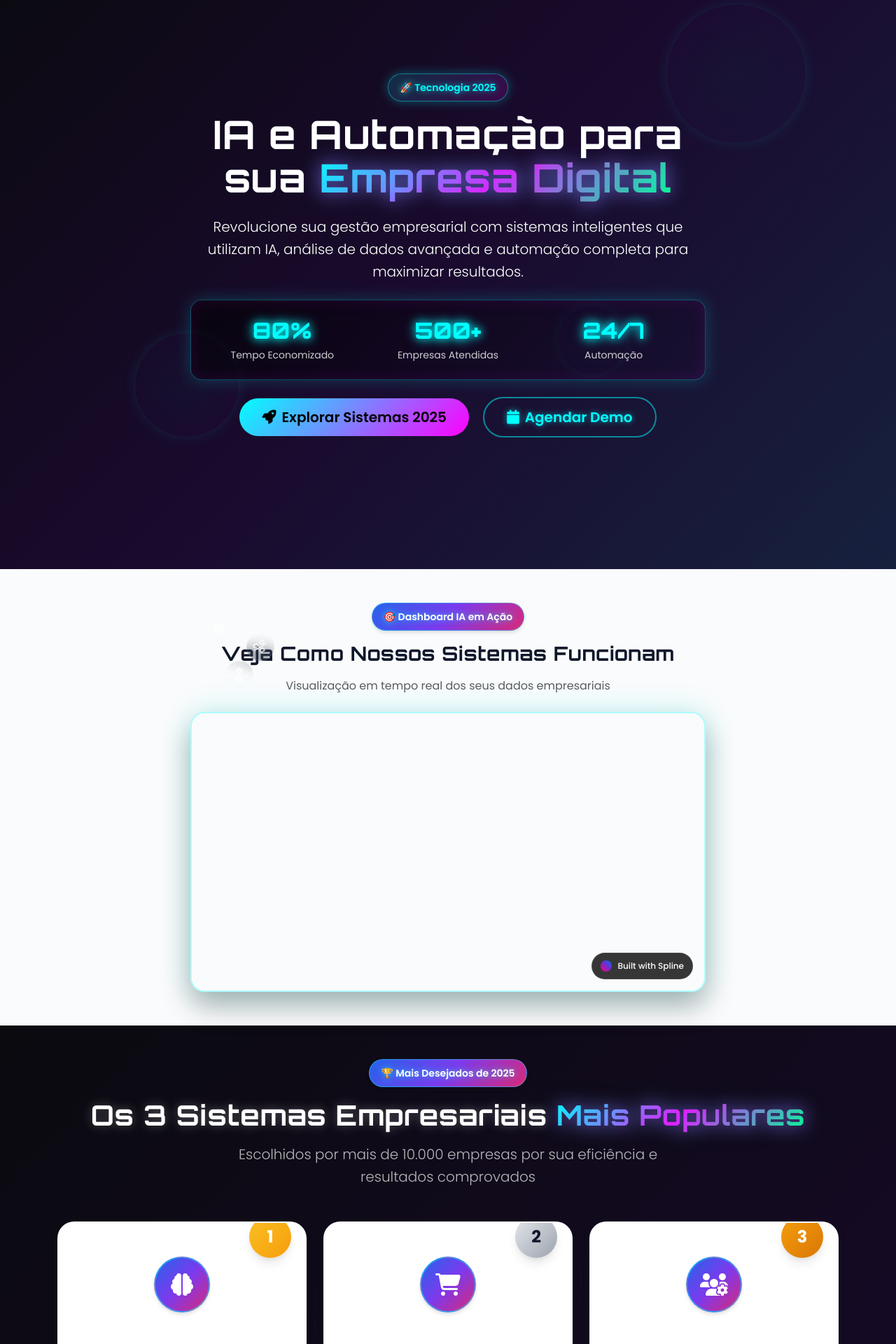
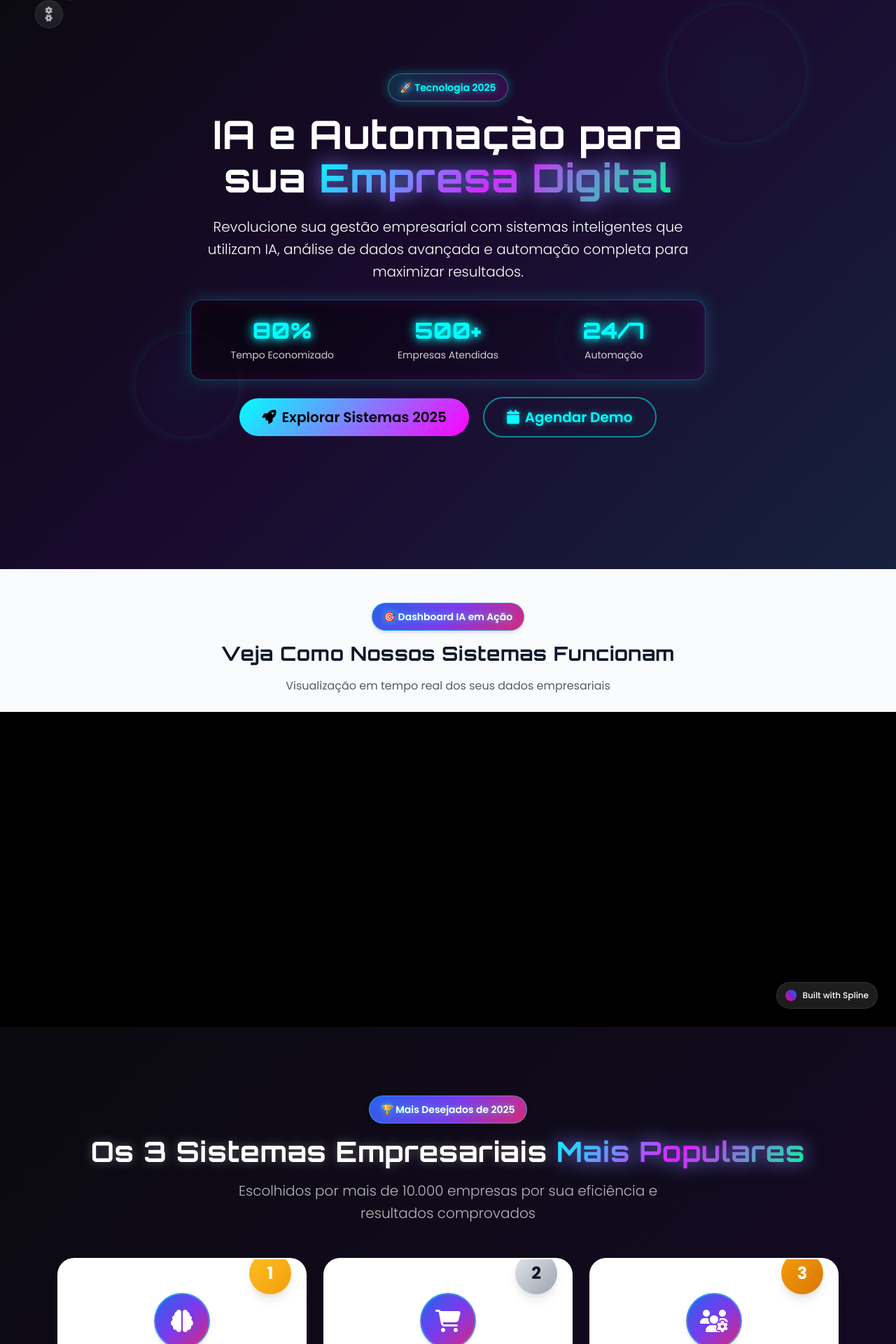
Before and after one commit to lsfrenzel/GLSystemsSite, a Flask app: page / in a window 1280 px wide. Shown: the part 83-2003 px from the top of the page at 70% size. Run offline with Flask 3, Linux system fonts and the light colour scheme; some libraries are stand-ins or nearby versions.

Commit message:
Update visualization to fit full width with a black frame
Refactor Spline viewer to use `.spline-fullwidth-container` and `.spline-black-frame` CSS classes for a full-width display with a 5px black border.

Replit-Commit-Author: Agent
Replit-Commit-Session-Id: 71e2849f-657f-44bc-a6e3-e48468e3d762
Replit-Commit-Checkpoint-Type: full_checkpoint
Replit-Commit-Screenshot-Url: https://storage.googleapis.com/screenshot-production-us-central1/3a3d4ef1-1b04-4954-bb84-1f56ddb1f6e8/71e2849f-657f-44bc-a6e3-e48468e3d762/9aaBj6p

```diff
--- a/static/css/style.css
+++ b/static/css/style.css
@@ -918,29 +918,40 @@ h1, h2, h3, h4, h5, h6 {
     font-size: 1.2rem;
 }
 
-/* Spline Demo Container */
-.spline-demo-container {
+/* Full Width Spline Container */
+.spline-fullwidth-container {
+    width: 100vw;
+    margin: 0;
+    margin-left: calc(-50vw + 50%);
+    position: relative;
+    z-index: 2;
+    margin-bottom: -50px;
+}
+
+/* Black Frame with 5px margin */
+.spline-black-frame {
     position: relative;
     width: 100%;
-    height: 400px;
-    border-radius: 20px;
+    height: 450px;
+    background: #000000;
+    border: 5px solid #000000;
     overflow: hidden;
-    box-shadow: 0 20px 40px rgba(0, 0, 0, 0.3), 0 0 50px rgba(0, 255, 255, 0.2);
-    border: 2px solid rgba(0, 255, 255, 0.3);
-    backdrop-filter: blur(10px);
 }
 
-.spline-demo-container spline-viewer {
+.spline-black-frame spline-viewer {
+    position: absolute;
+    top: 0;
+    left: 0;
     width: 100%;
     height: 100%;
-    border-radius: 18px;
+    z-index: 1;
 }
 
 /* Spline Overlay Badge */
 .spline-overlay-badge {
     position: absolute;
-    bottom: 16px;
-    right: 16px;
+    bottom: 21px;
+    right: 21px;
     display: flex;
     align-items: center;
     background: rgba(33, 33, 33, 0.9);
@@ -948,7 +959,7 @@ h1, h2, h3, h4, h5, h6 {
     border-radius: 20px;
     backdrop-filter: blur(10px);
     border: 1px solid rgba(255, 255, 255, 0.1);
-    z-index: 10;
+    z-index: 20;
     transition: all 0.3s ease;
 }
 
@@ -972,3 +983,11 @@ h1, h2, h3, h4, h5, h6 {
     font-weight: 500;
     white-space: nowrap;
 }
+
+/* Next section overlap styling */
+.spline-fullwidth-container + .container section,
+section.py-5.bg-dark {
+    position: relative;
+    z-index: 1;
+    padding-top: 100px !important;
+}
--- a/templates/index.html
+++ b/templates/index.html
@@ -64,14 +64,20 @@
 <section class="py-5">
     <div class="container">
         <div class="row justify-content-center">
-            <div class="col-lg-8">
+            <div class="col-lg-12">
                 <div class="tech-dashboard-preview animate__animated animate__fadeInUp">
                     <div class="text-center mb-4">
                         <span class="section-badge">🎯 Dashboard IA em Ação</span>
                         <h3 class="fw-bold mb-3">Veja Como Nossos Sistemas Funcionam</h3>
                         <p class="text-muted">Visualização em tempo real dos seus dados empresariais</p>
                     </div>
-                    <div class="spline-demo-container">
+                </div>
+            </div>
+        </div>
+    </div>
+    <!-- Full width Spline container -->
+    <div class="spline-fullwidth-container">
+        <div class="spline-black-frame">
             <spline-viewer url="https://prod.spline.design/82YYsocZJ5scOqy3/scene.splinecode"></spline-viewer>
             <!-- Overlay element for bottom right corner -->
             <div class="spline-overlay-badge">
@@ -79,6 +85,11 @@
                 <span class="spline-text">Built with Spline</span>
             </div>
         </div>
+    </div>
+    <div class="container">
+        <div class="row justify-content-center">
+            <div class="col-lg-12">
+                <div class="tech-dashboard-preview">
                     <div class="floating-elements">
                         <div class="floating-icon" style="--delay: 0s; --x: 20px; --y: 30px;">
                             <i class="fas fa-microchip"></i>
```
Lines whose indentation alone changed are shown as unchanged.
